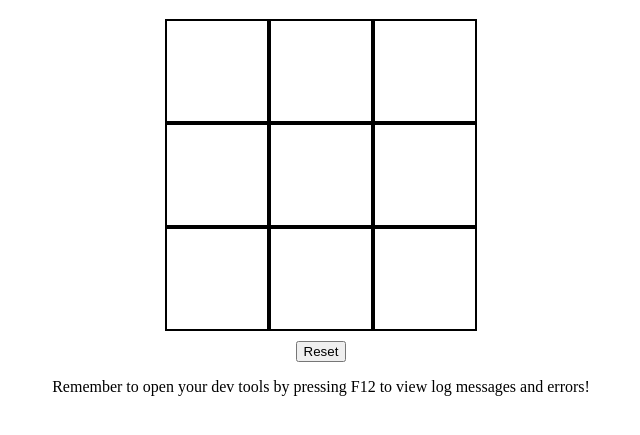
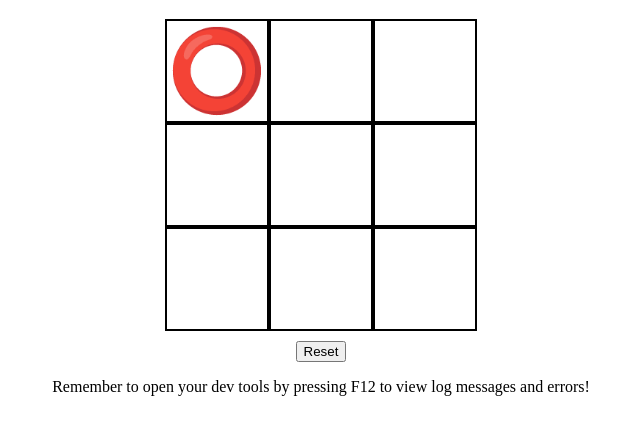
Before and after one commit to mariya-podosinova/OXO-game, a plain HTML site: page index.html in a window 1280 px wide. Both pictures are taken after a click on the element 536 px from the left and 131 px from the top of the page. Shown: the part 61-496 px from the top of the page, without its empty margins (319-959 px from the left). Drawn offline with Linux system fonts and the light colour scheme.

Commit message:
add takeTurn function

```diff
--- a/academy.js
+++ b/academy.js
@@ -2,8 +2,20 @@
 
 // Take the row and column number between 0 and 2
 // (inclusive) and update the game state.
+let board = [
+  [null, null, null],
+  [null, null, null],
+  [null, null, null],
+];
+let first = true;
+
 function takeTurn(row, column) {
-    console.log("takeTurn was called with row: "+row+", column:"+column);
+  console.log("takeTurn was called with row: " + row + ", column:" + column);
+  if (first) board[row][column] = "nought";
+  else board[row][column] = "cross";
+
+  first = !first;
+  return board;
 }
 
 // Return either "noughts", "crosses" or "nobody" if the game is over.
@@ -16,17 +28,23 @@ function checkWinner() {
 // Set the game state back to its original state to play another game.
 function resetGame() {
   console.log("resetGame was called");
+  board = [
+    [null, null, null],
+    [null, null, null],
+    [null, null, null],
+  ];
+  return board;
 }
 
 // Return the current board state with either a "nought" or a "cross" in
 // each position. Put a null in a position that hasn't been played yet.
+
 function getBoard() {
-    console.log("getBoard was called");
-    return [[null, null, null], [null, null, null], [null, null, null]];
+  return board;
 }
 
-if (typeof exports === 'object') {
-    console.log("Running in Node")
+if (typeof exports === "object") {
+  console.log("Running in Node");
   // Node. Does not work with strict CommonJS, but only CommonJS-like
   // environments that support module.exports, like Node.
   module.exports = {
@@ -34,7 +52,7 @@ if (typeof exports === 'object') {
     checkWinner,
     resetGame,
     getBoard,
+  };
+} else {
+  console.log("Running in Browser");
 }
-} else {
-    console.log("Running in Browser")
-}
--- a/connectors.js
+++ b/connectors.js
@@ -14,7 +14,7 @@ for (f of functions) {
 function clearBoard() {
     for (let rowIndex = 0; rowIndex < 3; rowIndex++) {
         for (let columnIndex = 0; columnIndex < 3; columnIndex++) {
-            document.getElementById(`row-${rowindex}-column+${columnIndex}`).innerHTML = ""
+            document.getElementById(`row-${rowIndex}-column-${columnIndex}`).innerHTML = ""
         }
     }
 }
@@ -22,12 +22,12 @@ function clearBoard() {
 // Populate the grid with images based on the board state.
 function drawBoard(board) {
     clearBoard();
-    for (let i = 0; i < 3; i++) {
-        for (let j = 0; j < 3; j++) {
-            if (!board[i][j]) {
+    for (let rowIndex = 0; rowIndex < 3; rowIndex++) {
+        for (let columnIndex = 0; columnIndex < 3; columnIndex++) {
+            if (!board[rowIndex][columnIndex]) {
                 continue;
             }
-            document.getElementById("row-"+i+"-column-"+j).innerText = board[i][j] === "nought" ? "⭕" : "❌";
+            document.getElementById(`row-${rowIndex}-column-${columnIndex}`).innerText = board[rowIndex][columnIndex] === "nought" ? "⭕" : "❌";
         }
     }
 }
@@ -71,10 +71,10 @@ function resetClick(event) {
 }
 
 // Bind the click events for the grid.
-for (let i = 0; i < 3; i++) {
-    for (let j = 0; j < 3; j++) {
-        const gridPosition = document.getElementById("row-"+i+"-column-"+j);
-        gridPosition.addEventListener("click", positionClick.bind(null, i, j));
+for (let rowIndex = 0; rowIndex < 3; rowIndex++) {
+    for (let columnIndex = 0; columnIndex < 3; columnIndex++) {
+        const gridPosition = document.getElementById(`row-${rowIndex}-column-${columnIndex}`);
+        gridPosition.addEventListener("click", positionClick.bind(null, rowIndex, columnIndex));
     }
 }
 
--- a/index.html
+++ b/index.html
@@ -2,49 +2,35 @@
 <html>
   <head>
     <title>Noughts & Crosses</title>
-  <meta content="text/html; charset=utf-8"
-        http-equiv="content-type">
-  <link href="main.css"
-        rel="stylesheet"
-        type="text/css">
+    <meta content="text/html; charset=utf-8" http-equiv="content-type" />
+    <link href="main.css" rel="stylesheet" type="text/css" />
   </head>
   <body>
     <h1>Noughts & Crosses</h1>
     <p id="winner-display">The winner is <span id="winner-name"></span></p>
     <div id="grid">
-    <div class="row"
-         id="row-0">
-      <div class="column"
-           id="row-0-column-0"></div>
-      <div class="column"
-           id="row-0-column-1"></div>
-      <div class="column"
-           id="row-0-column-2"></div>
+      <div class="row" id="row-0">
+        <div class="column" id="row-0-column-0"></div>
+        <div class="column" id="row-0-column-1"></div>
+        <div class="column" id="row-0-column-2"></div>
       </div>
-    <div class="row"
-         id="row-1">
-      <div class="column"
-           id="row-1-column-0"></div>
-      <div class="column"
-           id="row-1-column-1"></div>
-      <div class="column"
-           id="row-1-column-2"></div>
+      <div class="row" id="row-1">
+        <div class="column" id="row-1-column-0"></div>
+        <div class="column" id="row-1-column-1"></div>
+        <div class="column" id="row-1-column-2"></div>
       </div>
-    <div class="row"
-         id="row-2">
-      <div class="column"
-           id="row-2-column-0"></div>
-      <div class="column"
-           id="row-2-column-1"></div>
-      <div class="column"
-           id="row-2-column-2"></div>
+      <div class="row" id="row-2">
+        <div class="column" id="row-2-column-0"></div>
+        <div class="column" id="row-2-column-1"></div>
+        <div class="column" id="row-2-column-2"></div>
       </div>
     </div>
     <button id="reset-button">Reset</button>
-  <p>Remember to open your dev tools by pressing F12 to view log messages and errors!</p>
-  <script src="academy.js"
-        type="text/javascript"></script>
-  <script src="connectors.js"
-        type="text/javascript"></script>
+    <p>
+      Remember to open your dev tools by pressing F12 to view log messages and
+      errors!
+    </p>
+    <script src="academy.js" type="text/javascript"></script>
+    <script src="connectors.js" type="text/javascript"></script>
   </body>
 </html>
--- a/main.css
+++ b/main.css
@@ -31,6 +31,6 @@ body {
   text-align: center;
 }
 
-#reset-button{
+#reset-button {
   margin-top: 10px;
 }
```
Lines whose indentation alone changed are shown as unchanged.
